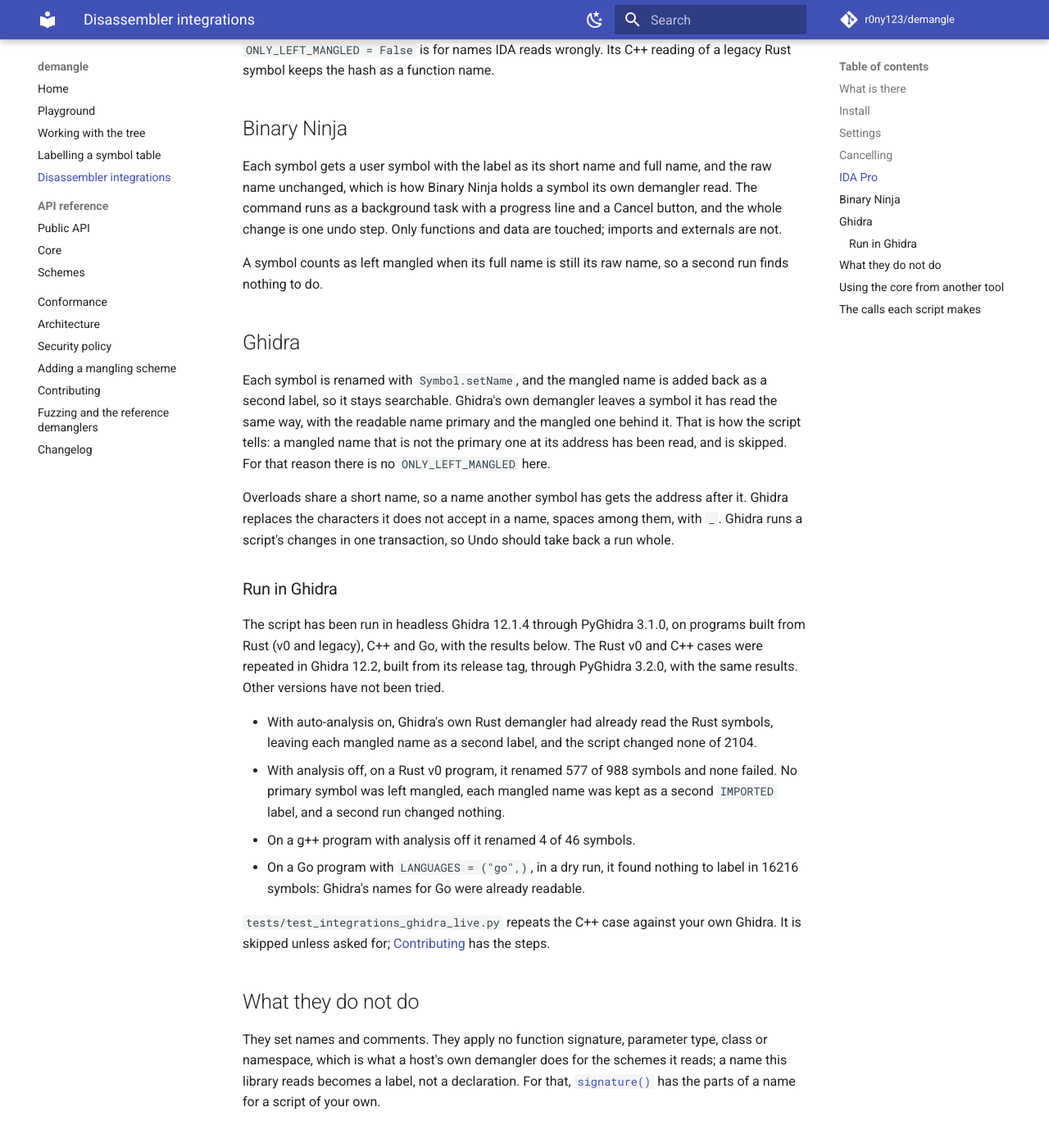
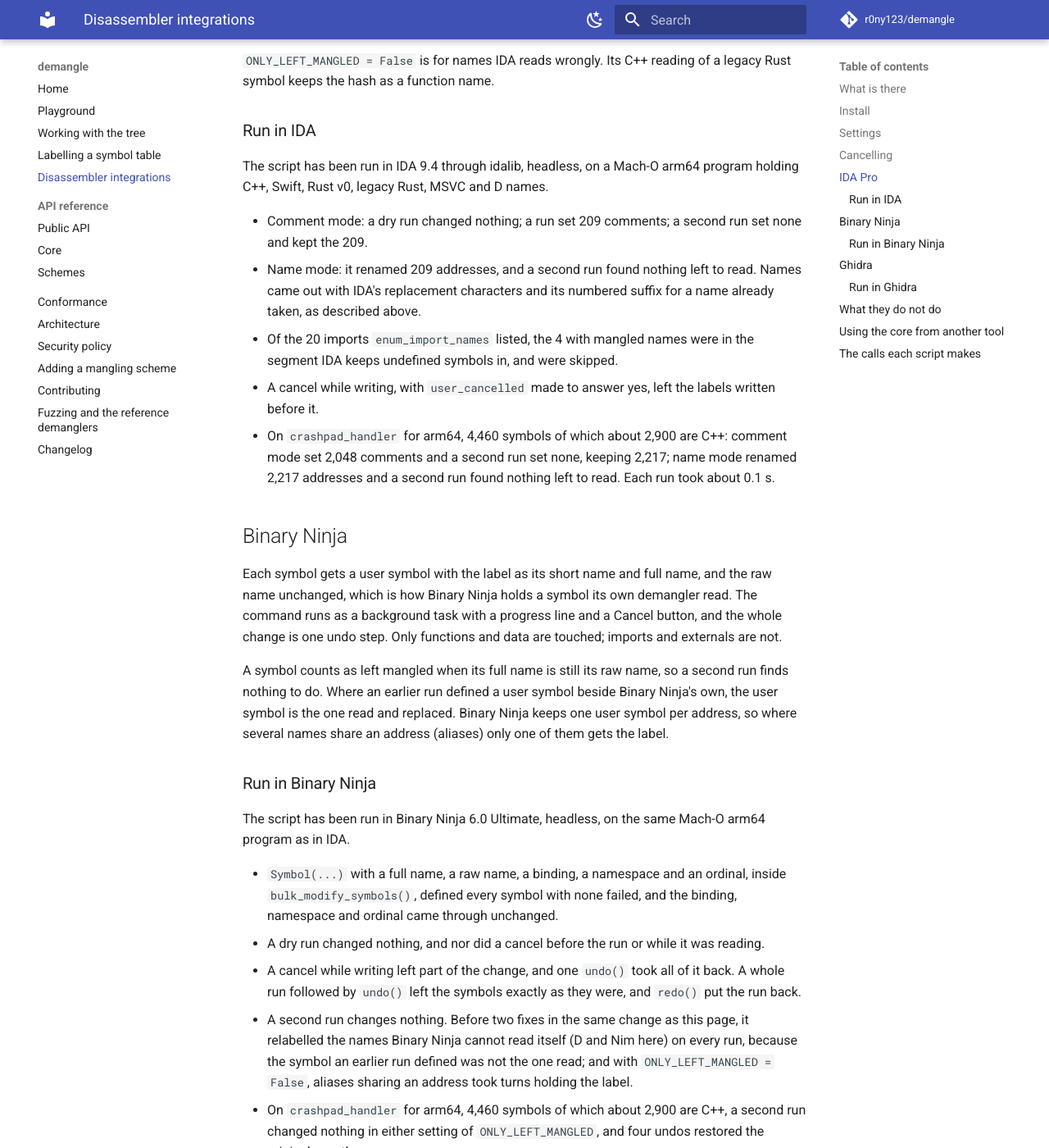
Before and after one commit to r0ny123/demangle, an MkDocs documentation site: the page built from docs/integrations.md, in a window 1280 px wide and 1400 px high, scrolled down 3356 px. Shown: the whole window at 82% size. Built offline with MkDocs 1.6.1 and Material for MkDocs 9.7.7, drawn with Linux system fonts in a browser that asks for light colours; comment, search, counter and statistics services are not loaded; some of the changed text lies outside the part shown.

Commit message:
integrations: make a second run a no-op in Binary Ninja, and record the host runs
The IDA and Binary Ninja scripts have now been run in their hosts: IDA 9.4
through idalib and Binary Ninja 6.0 Ultimate, both headless, on a Mach-O
arm64 test program with C++, Swift, Rust v0, legacy Rust, MSVC and D
names, and on crashpad_handler for arm64 (4,460 symbols). That found two
bugs, both fixed here with a test that fails without the fix:

- Binary Ninja: a second run was not a no-op. `define_user_symbol` leaves
  the auto symbol in place beside the user one, and `collect` let the last
  listed win, so the names Binary Ninja cannot read itself (D, Nim) were
  relabelled on every run. And Binary Ninja holds one user symbol per
  address, so with `ONLY_LEFT_MANGLED = False` aliases sharing an address
  (folded throw stubs, C1/C2 constructors) took turns holding the label:
  111 symbols changed on every run of crashpad_handler. `collect` now reads
  one symbol per address, the user symbol if there is one, else one Binary
  Ninja left mangled.
- `label_for` compared the uncut reading with what the host shows, so with
  `MAX_LENGTH` set a cut label already applied was applied again on every
  run. It now compares the cut spelling too.

The docs replace the "not tested inside the hosts" warning with what was
run and what was not (IDA's Cancel button and Edit > Undo, Binary Ninja's
menu command), add a results section for each host, and say that Binary
Ninja labels one alias per address.

```diff
--- a/docs/integrations.md
+++ b/docs/integrations.md
@@ -8,16 +8,16 @@
 demanglers, and Ghidra's change history lists GNU, Microsoft and Rust. Swift, Go, D, Nim,
 Free Pascal, Delphi, Ada, JNI and legacy Rust are not on either list.
 
-!!! warning "IDA and Binary Ninja: not tested inside the hosts"
-    The IDA and Binary Ninja scripts have never been run in IDA Pro or Binary Ninja. They
-    are written against each tool's published API documentation, and
-    [the calls they make](#the-calls-each-script-makes) are listed so they can be checked
-    against the version you have. What is tested is the part that needs no host: the core
-    that decides what a label is, and each script's logic against stand-ins for its host
-    that were written from the same documentation. That shows a script does what it means
-    to when the host behaves as documented, and nothing about whether it does.
-
-    The Ghidra script has been [run in Ghidra](#run-in-ghidra), headless, in one version.
+!!! warning "Run headless, in one version of each tool"
+    Each script has been run in its host without the host's window: the IDA script in
+    IDA 9.4 through idalib, the Binary Ninja script in Binary Ninja 6.0 headless, and the
+    Ghidra script in Ghidra 12.1.4 and 12.2 through PyGhidra. The results are under
+    [Run in IDA](#run-in-ida), [Run in Binary Ninja](#run-in-binary-ninja) and
+    [Run in Ghidra](#run-in-ghidra). What has not been tried is what needs the window:
+    IDA's Cancel button and Edit > Undo, and Binary Ninja's menu command. Other versions
+    have not been tried either, so [the calls each script makes](#the-calls-each-script-makes)
+    are listed to check against the version you have. The repository's own tests run each
+    script against stand-ins for its host, written from the same documentation.
 
     Try a script first on a copy of the database or project, with `DRY_RUN = True`, which
     prints what would change and changes nothing. A call that is not what your version has
@@ -101,10 +101,10 @@
 started writing is seen at the next check, every 500 labels, and stops it there: what it
 wrote before then stays written.
 
-- IDA: the script makes no undo point of its own, so count on the labels written before
-  the cancel staying.
-- Binary Ninja: the run is one undo step, cancelled or not, so Undo should take back all
-  of it.
+- IDA: the script makes no undo point of its own, and whether Edit > Undo takes a run
+  back has not been tried, so count on the labels written before the cancel staying.
+- Binary Ninja: the run is one undo step, cancelled or not, and Undo takes back all of it
+  ([tried](#run-in-binary-ninja) in 6.0).
 - Ghidra: the run is one transaction, cancelled or not, so Undo should take back all of
   it.
 
@@ -124,6 +124,24 @@
 `ONLY_LEFT_MANGLED = False` is for names IDA reads wrongly. Its C++ reading of a legacy
 Rust symbol keeps the hash as a function name.
 
+### Run in IDA
+
+The script has been run in IDA 9.4 through idalib, headless, on a Mach-O arm64 program
+holding C++, Swift, Rust v0, legacy Rust, MSVC and D names.
+
+- Comment mode: a dry run changed nothing; a run set 209 comments; a second run set none
+  and kept the 209.
+- Name mode: it renamed 209 addresses, and a second run found nothing left to read. Names
+  came out with IDA's replacement characters and its numbered suffix for a name already
+  taken, as described above.
+- Of the 20 imports `enum_import_names` listed, the 4 with mangled names were in the
+  segment IDA keeps undefined symbols in, and were skipped.
+- A cancel while writing, with `user_cancelled` made to answer yes, left the labels written
+  before it.
+- On `crashpad_handler` for arm64, 4,460 symbols of which about 2,900 are C++: comment mode
+  set 2,048 comments and a second run set none, keeping 2,217; name mode renamed 2,217
+  addresses and a second run found nothing left to read. Each run took about 0.1 s.
+
 ## Binary Ninja
 
 Each symbol gets a user symbol with the label as its short name and full name, and the
@@ -133,7 +151,30 @@
 not.
 
 A symbol counts as left mangled when its full name is still its raw name, so a second run
-finds nothing to do.
+finds nothing to do. Where an earlier run defined a user symbol beside Binary Ninja's own,
+the user symbol is the one read and replaced. Binary Ninja keeps one user symbol per
+address, so where several names share an address (aliases) only one of them gets the
+label.
+
+### Run in Binary Ninja
+
+The script has been run in Binary Ninja 6.0 Ultimate, headless, on the same Mach-O arm64
+program as in IDA.
+
+- `Symbol(...)` with a full name, a raw name, a binding, a namespace and an ordinal, inside
+  `bulk_modify_symbols()`, defined every symbol with none failed, and the binding,
+  namespace and ordinal came through unchanged.
+- A dry run changed nothing, and nor did a cancel before the run or while it was reading.
+- A cancel while writing left part of the change, and one `undo()` took all of it back. A
+  whole run followed by `undo()` left the symbols exactly as they were, and `redo()` put
+  the run back.
+- A second run changes nothing. Before two fixes in the same change as this page, it
+  relabelled the names Binary Ninja cannot read itself (D and Nim here) on every run,
+  because the symbol an earlier run defined was not the one read; and with
+  `ONLY_LEFT_MANGLED = False`, aliases sharing an address took turns holding the label.
+- On `crashpad_handler` for arm64, 4,460 symbols of which about 2,900 are C++, a second run
+  changed nothing in either setting of `ONLY_LEFT_MANGLED`, and four undos restored the
+  original exactly.
 
 ## Ghidra
 
```
Also changed, not shown: 5 other files.
